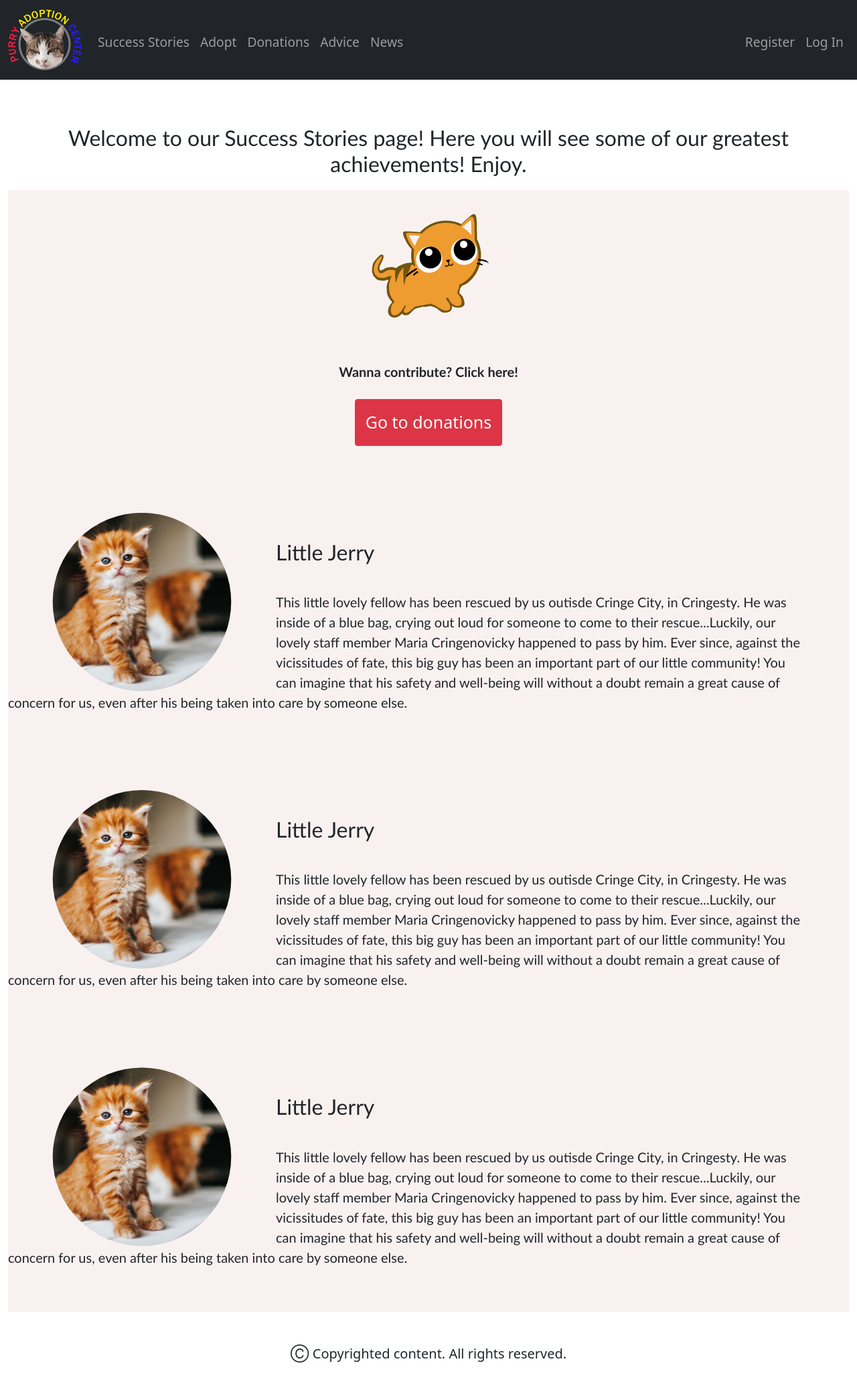
After one commit to DoMonkysFly7/CS50-Fnal-Project, a Flask app: page /stories in a window 1280 px wide. The commit adds this page. Shown: the whole page at 67% size. Run offline with Flask 2, Linux system fonts and the light colour scheme; some libraries are stand-ins or nearby versions.

Commit message:
Commit 34#

```diff
--- a/app.py
+++ b/app.py
@@ -1,7 +1,3 @@
-# from hashlib import blake2b
-# import os
-# from tkinter import S
-
 from cs50 import SQL
 from flask import Flask, flash, redirect, render_template, request, session
 from flask_session import Session
@@ -90,6 +86,14 @@ def adopt():
     """Here the users can see the cats available for adoptions"""
 
     return render_template("adopt.html")
+
+
+@app.route("/stories", methods=["GET"])
+def stories():
+    """Here users can see some of the successes of our foundation"""
+
+
+    return render_template("stories.html")
 
 
 @app.route("/donations", methods=["GET"])
--- a/helpers.py
+++ b/helpers.py
@@ -1,7 +1,3 @@
-import os
-import requests
-import urllib.parse
-
 from flask import redirect, render_template, request, session
 from functools import wraps
 
--- a/static/styles.css
+++ b/static/styles.css
@@ -2,6 +2,7 @@
 :root {
     --basic-color: #212529;
     --basic-font: 'Trebuchet MS', sans-serif;
+    --crem: #F9F1F0;
 }
 
 .nav-item {
@@ -279,14 +280,6 @@ hr {
     font-size: 30px;
 }
 
-/* .donation_form_cardholder {
-    padding-left: 820px;
-    padding-right: 820px;
-    position: relative;
-    right: 220px;
-    text-align: left;
-} */
-
 .donation_form_cardholder, .donation_form_cardNo, .card_expiration_date, .card_code, .form_aspect {
     padding-left: 900px;
     padding-right: 600px;
@@ -377,14 +370,11 @@ hr {
 /* */
 
 /* Advice */
+
 .hr-advice {
     border: 10px solid #202A44;
     width: 900px;
     margin: 0px;
-}
-
-.hr-minimum {
-    border-top: 3px solid #202A44;
 }
 
 #advice-container {
@@ -462,12 +452,12 @@ hr {
 }
 
 #adopt-legal {
-    margin-top: 60px;
+    padding-top: 30px;
+    margin-top: 30px;
     animation: transitionIn 2s;
     display: grid;
     grid-template-columns: 550px;
     justify-content: center;
-
 }
 
 .legal-p {
@@ -522,6 +512,73 @@ hr {
     border: 9px solid pink;
 }
 
+#adopt-bk {
+    background-color: var(--crem);
+}
+
+/* Stories */
+#gif_cat_stories {
+    animation: transitionIn 2s;
+    padding-top: 30px;
+    width: 200px;
+}
+
+#stories-don-p {
+    font-family: var(--basic-font);
+    color: var(--basic-color);
+    font-weight: bolder;
+    font-size: 20px;
+    padding-top: 20px;
+}
+
+#donation_box {
+    padding-top: 30px;
+    animation: transitionIn 2s;
+}
+
+.stories_cat {
+    width: 400px;
+    clip-path: circle();
+    float: left;
+}
+
+#stories-bk {
+    background-color: var(--crem);
+}
+
+#stories-int {
+    margin-top: 20px;
+    margin-bottom: 20px;
+    font-family: var(--basic-font);
+    animation: transitionIn 2s;
+}
+
+.flexbox-container {
+    display: flex;
+    flex-direction: column;
+    text-align: left;
+    margin-top: 30px;
+    animation: transitionIn 2s;
+}
+
+.flexbox-item {
+    margin-top: 50px;
+    margin-bottom: 50px;
+}
+
+#flex-h-1, #flex-h-2, #flex-h-3 {
+    padding-top: 40px;
+    margin-bottom: 40px;
+    font-family: var(--basic-font);
+    color: var(--basic-color);
+}
+
+#flex-p-1, #flex-p-2, #flex-p-3 {
+    padding-right: 60px;
+    font-size: 20px;
+    font-family: var(--basic-font);
+    color: var(--basic-color);
+}
 
 /* Media queries */
 @media (min-device-width: 320px) and (max-device-width: 414px)
@@ -653,7 +710,7 @@ hr {
         position: none;
     }
 
-    .legal-p, .legal-h{
+    .legal-p, .legal-h {
         font-size: 15px;
         margin-left: 85px;
         margin-right: 85px;
@@ -680,6 +737,8 @@ hr {
         bottom: 0px;
         left: 0px;
     }
+
+}
 
 @media (min-device-width: 414px) and (max-device-width: 1085px)
  {
--- a/templates/adopt.html
+++ b/templates/adopt.html
@@ -10,6 +10,7 @@
         If you wish to adopt any of our lovely cats, contact us directly!
     </div>
 
+<div id="adopt-bk">
     <div id="adopt-legal">
         <h1 class="legal-h"> Important LEGAL information: </h1>
 
@@ -55,5 +56,5 @@
 
 
     </div>
-
+</div>
 {% endblock %}
--- a/templates/layout.html
+++ b/templates/layout.html
@@ -5,10 +5,8 @@
     <head>
         <meta charset="utf-8">
         <meta name="viewport" content="initial-scale=1, width=device-width">
-        <!-- http://getbootstrap.com/docs/5.1/ -->
         <link crossorigin="anonymous" href="https://cdn.jsdelivr.net/npm/bootstrap@5.1.3/dist/css/bootstrap.min.css" integrity="sha384-1BmE4kWBq78iYhFldvKuhfTAU6auU8tT94WrHftjDbrCEXSU1oBoqyl2QvZ6jIW3" rel="stylesheet">
         <script crossorigin="anonymous" src="https://cdn.jsdelivr.net/npm/bootstrap@5.1.3/dist/js/bootstrap.bundle.min.js" integrity="sha384-ka7Sk0Gln4gmtz2MlQnikT1wXgYsOg+OMhuP+IlRH9sENBO0LRn5q+8nbTov4+1p"></script>
-        <!-- https://favicon.io/emoji-favicons/money-bag/ -->
         <link type="image/x-icon" href="/static/favicon.ico" rel="icon">
         <link href="/static/styles.css" rel="stylesheet">
 
--- /dev/null
+++ b/templates/stories.html
@@ -0,0 +1,52 @@
+{% extends "layout.html" %}
+
+{% block title %}
+    Success Stories
+{% endblock %}
+
+{% block main %}
+
+<h2 id="stories-int"> Welcome to our Success Stories page! Here you will see some of our greatest achievements! Enjoy.</h2>
+
+<div id="stories-bk">
+
+    <img src="/static/kitten2_gif.gif" id="gif_cat_stories">
+
+    <div id="donation_box">
+        <p id="stories-don-p"> Wanna contribute? Click here! </p>
+        <a href="/donations" class="btn btn-danger donation_buttons"> Go to donations </a>
+    </div>
+
+    <div class="flexbox-container">
+    <div class="flexbox-item flexbox-item-1">
+        <img src="/static/stories_cat.jpg" class="stories_cat">
+        <h2 id="flex-h-1">Little Jerry</h2>
+        <p id="flex-p-1"> This little lovely fellow has been rescued by us outisde Cringe City, in Cringesty. He was inside of a blue bag,
+            crying out loud for someone to come to their rescue...Luckily, our lovely staff member Maria Cringenovicky happened to pass by him.
+            Ever since, against the vicissitudes of fate, this big guy has been an important part of our little community! You can imagine that
+            his safety and well-being will without a doubt remain  a great cause of concern for us, even after his being taken into care by
+            someone else.
+        </p>
+    </div>
+    <div  class="flexbox-item flexbox-item-2">
+        <img src="/static/stories_cat.jpg" class="stories_cat">
+        <h2 id="flex-h-2">Little Jerry</h2>
+        <p id="flex-p-2">This little lovely fellow has been rescued by us outisde Cringe City, in Cringesty. He was inside of a blue bag,
+            crying out loud for someone to come to their rescue...Luckily, our lovely staff member Maria Cringenovicky happened to pass by him.
+            Ever since, against the vicissitudes of fate, this big guy has been an important part of our little community! You can imagine that
+            his safety and well-being will without a doubt remain  a great cause of concern for us, even after his being taken into care by
+            someone else. </p>
+    </div>
+        <div class="flexbox-item flexbox-item-3">
+            <img src="/static/stories_cat.jpg" class="stories_cat">
+            <h2 id="flex-h-3">Little Jerry</h2>
+            <p id="flex-p-3">This little lovely fellow has been rescued by us outisde Cringe City, in Cringesty. He was inside of a blue bag,
+                crying out loud for someone to come to their rescue...Luckily, our lovely staff member Maria Cringenovicky happened to pass by him.
+                Ever since, against the vicissitudes of fate, this big guy has been an important part of our little community! You can imagine that
+                his safety and well-being will without a doubt remain  a great cause of concern for us, even after his being taken into care by
+                someone else. </p>
+        </div>
+    </div>
+
+</div>
+{% endblock %}
```
Also changed, not shown: templates/advice.html (+6 -7 lines), static/kitten2_gif.gif (added), static/stories_cat.jpg (added).
